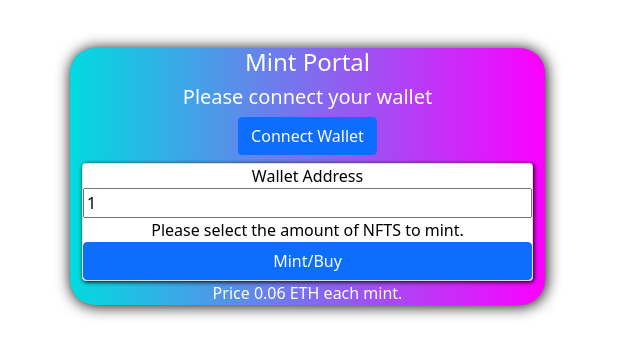
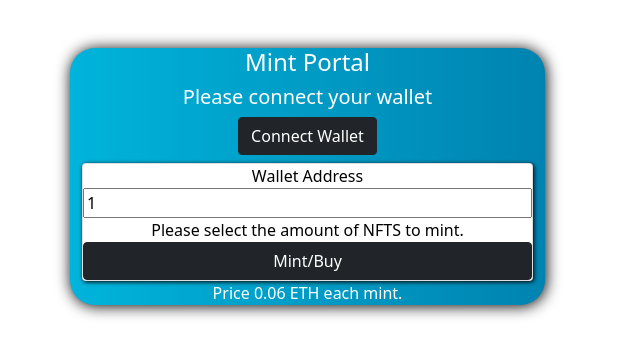
Before and after one commit to anuprshetty/nft_minter, a React (Create React App) app in the folder dapp/: page / in a window 1280 px wide. Shown: the top 356 px of the page, without its empty margins (0-640 px from the left). Built offline with nearby package versions, Linux system fonts and the light colour scheme.

Commit message:
updated styling for nft mint portal

```diff
--- a/dapp/public/index.html
+++ b/dapp/public/index.html
@@ -24,7 +24,7 @@
       work correctly both with client-side routing and a non-root public URL.
       Learn how to configure a non-root public URL by running `npm run build`.
     -->
-    <title>React App</title>
+    <title>NFT Minter</title>
   </head>
   <body>
     <noscript>You need to enable JavaScript to run this app.</noscript>
--- a/dapp/src/App.css
+++ b/dapp/src/App.css
@@ -38,6 +38,6 @@
 }
 
 .gradient {
-  background-color: #00dbde;
-  background-image: linear-gradient(90deg, #00dbde 0%, #fc00ff 100%);
+  background-color: #00b4db;
+  background-image: linear-gradient(90deg, #00b4db 0%, #0083b0 100%);
 }
--- a/dapp/src/App.js
+++ b/dapp/src/App.js
@@ -1,10 +1,27 @@
-import logo from "./logo.svg";
+// import logo from "./logo.svg";
 import "./App.css";
 import Button from "react-bootstrap/Button";
 import "bootstrap/dist/css/bootstrap.min.css";
 import Web3 from "web3";
+/*
+--> default export vs named export:
+import DefaultComponent, { NamedComponent1, NamedComponent2 } from "./components/ComponentFile";
+
+--> Note: For default export, you can specify any name while exporting. But for named export, you should specify the exact name.
+Ex:
+import AnyNameForDefaultComponent, { NamedComponent1, NamedComponent2 } from "./components/ComponentFile";
+*/
 
 function App() {
+  /*
+  --> JSX - JavaScript XML
+  -->  It is an extension to JavaScript syntax that allows you to write HTML-like code within JavaScript.
+  --> JSX is primarily associated with the React library and is commonly used to define the structure and appearance of components in React applications.
+  --> However, it is important to note that JSX is not actual HTML. Instead, it is a syntactic sugar that gets transformed into regular JavaScript function calls during the compilation process.
+  --> Ex: const element = <h1>Hello, JSX!</h1>;
+      After compilation,
+      const element = React.createElement('h1', null, 'Hello, JSX!');
+  */
   return (
     <div className="App">
       <div className="container">
@@ -15,7 +32,10 @@ function App() {
           >
             <h4 style={{ color: "#FFFFFF" }}>Mint Portal</h4>
             <h5 style={{ color: "#FFFFFF" }}>Please connect your wallet</h5>
-            <Button style={{ marginBottom: "5px", color: "#FFFFFF" }}>
+            <Button
+              variant="dark"
+              style={{ marginBottom: "5px", color: "#FFFFFF" }}
+            >
               Connect Wallet
             </Button>
             <div
@@ -36,7 +56,7 @@ function App() {
               <label style={{ color: "#000000" }}>
                 Please select the amount of NFTS to mint.
               </label>
-              <Button>Mint/Buy</Button>
+              <Button variant="dark">Mint/Buy</Button>
             </div>
             <label style={{ color: "#FFFFFF" }}>
               Price 0.06 ETH each mint.
```
Also changed, not shown: dapp/src/index.js (+15 -6 lines), 2 other files (tests, documents, lock files or other folders).
